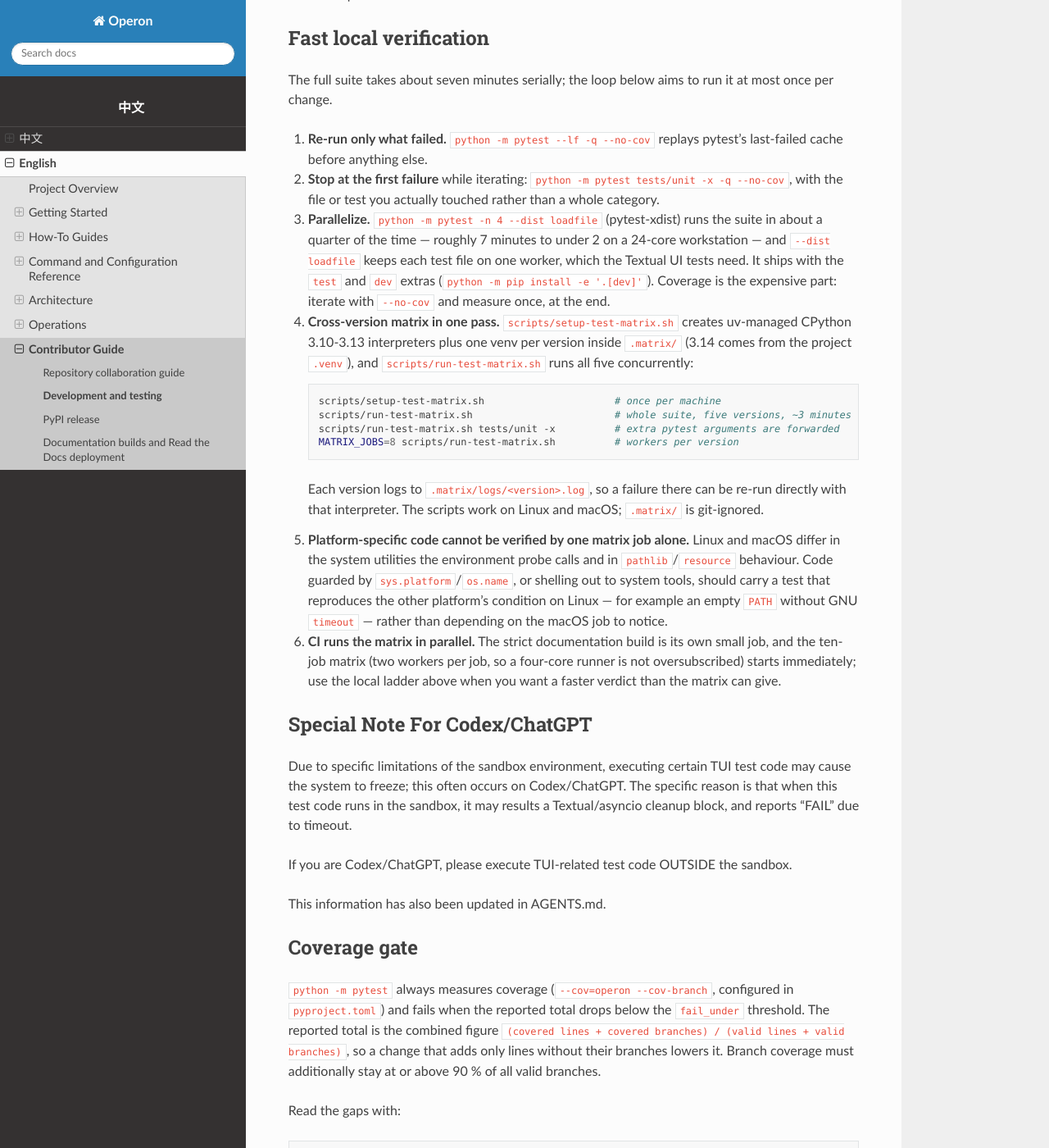
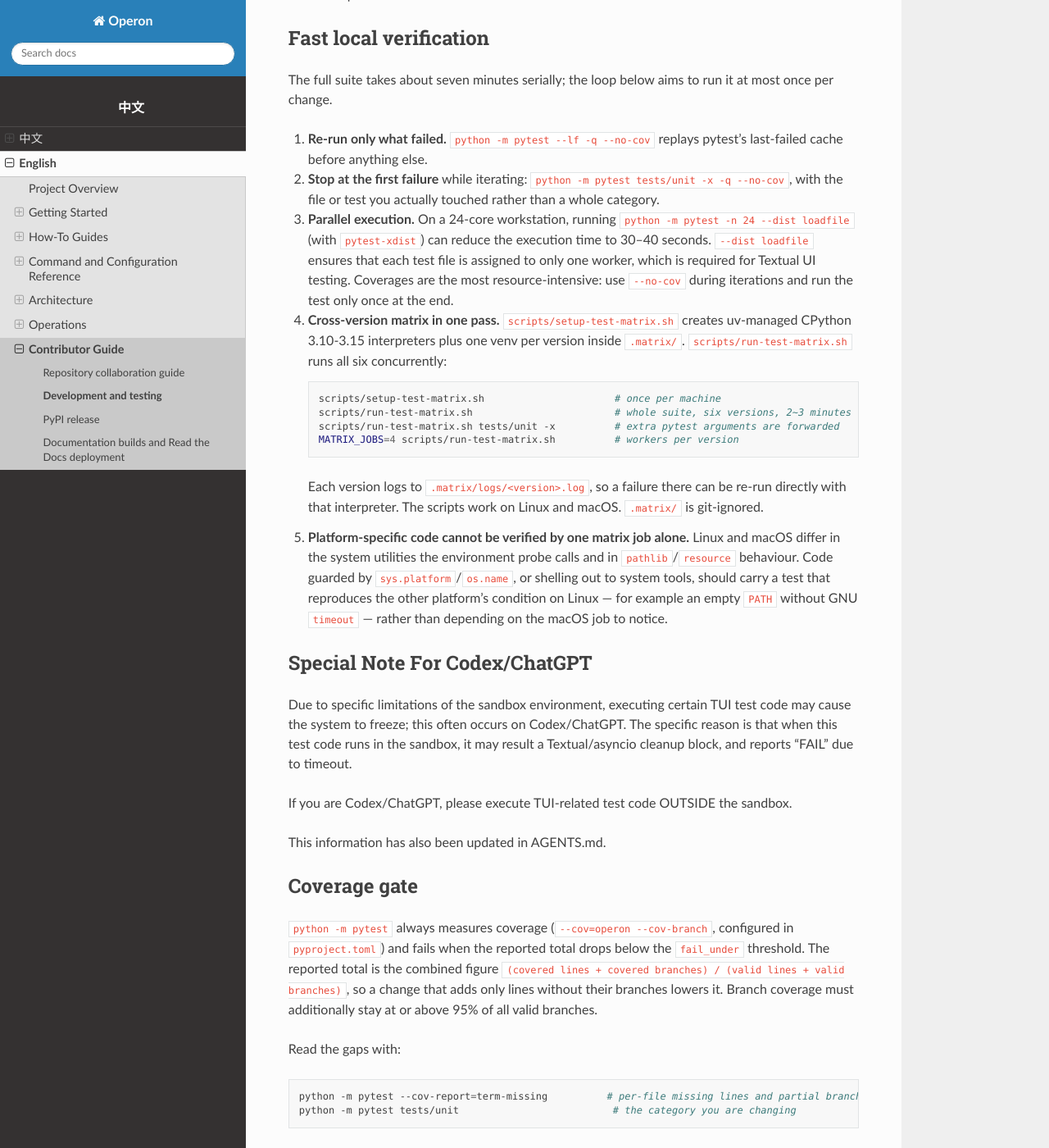
Before and after one commit to HYLi360/Operon, a Sphinx documentation site: the page built from docs/en/contributor/development-testing.md, in a window 1280 px wide and 1400 px high, scrolled down 774 px. Shown: the whole window at 82% size. Built offline with Sphinx 7.4.7 and the Read the Docs theme 3.1.0, drawn with Linux system fonts in a browser that asks for light colours.

Commit message:
docs: sync the testing section

````diff
--- a/docs/en/contributor/development-testing.md
+++ b/docs/en/contributor/development-testing.md
@@ -2,7 +2,8 @@
 
 ## Setup and test runs
 
-Install the repository checkout with the `dev` extra as described in [Installation](../getting-started/installation.md#install-from-the-repository); it adds pytest, Cython, and Sphinx. Then:
+Install the repository checkout with the `dev` extra as described in [Installation](../getting-started/installation.md#install-from-the-repository); it adds pytest, Cython, and
+Sphinx. Then:
 
 ```bash
 python -m pytest
@@ -16,36 +17,41 @@ python -m pytest tests/regression tests/compatibility
 sphinx-build -W --keep-going -b html docs docs/_build/html
 ```
 
-The pytest suite is organized into four categories — `unit`, `integration`, `regression`, `compatibility` — covering: Python 3.10 syntax and runtime gates, schema validation and controlled vocabularies, metadata round-trips and transaction rollback, stable IDs, default copy isolation, query read-only constraints, file-aware QC identity, profile/decision history, gzip FASTA recognition, assembly/annotation QC, rule decisions, idempotent ingest and conflict protection, checksum-tamper detection, the demo end-to-end pipeline and release verification, the NCBI Datasets adapter, wrapped BLAST/HMMER/BUSCO execution, directory artifacts, JSON summaries, conda run prefix parsing, cache hits/forced re-runs, result write-back, and input-tamper rejection.
-The taxonomy coverage integration tests additionally cover taxonomy source-package identity conflicts, profile type/content conflicts, exclusion rules, secondary TaxIDs, denominator/report idempotence, and that active metadata modifications do not affect the release-frozen scope.
+The pytest suite is organized into four categories — `unit`, `integration`, `regression`, `compatibility` — covering:
+Python 3.10 syntax and runtime gates, schema validation and controlled vocabularies, metadata round-trips and
+transaction rollback, stable IDs, default copy isolation, query read-only constraints, file-aware QC identity,
+profile/decision history, gzip FASTA recognition, assembly/annotation QC, rule decisions, idempotent ingest and conflict
+protection, checksum-tamper detection, the demo end-to-end pipeline and release verification, the NCBI Datasets adapter,
+wrapped BLAST/HMMER/BUSCO execution, directory artifacts, JSON summaries, conda run prefix parsing, cache hits/forced
+re-runs, result write-back, and input-tamper rejection.
+The taxonomy coverage integration tests additionally cover taxonomy source-package identity conflicts, profile
+type/content conflicts, exclusion rules, secondary TaxIDs, denominator/report idempotence, and that active metadata
+modifications do not affect the release-frozen scope.
 
 ## Fast local verification
 
-The full suite takes about seven minutes serially; the loop below aims to run it at most
-once per change.
+The full suite takes about seven minutes serially; the loop below aims to run it at most once per change.
 
 1. **Re-run only what failed.** `python -m pytest --lf -q --no-cov` replays pytest's
    last-failed cache before anything else.
 2. **Stop at the first failure** while iterating: `python -m pytest tests/unit -x -q --no-cov`,
    with the file or test you actually touched rather than a whole category.
-3. **Parallelize.** `python -m pytest -n 4 --dist loadfile` (pytest-xdist) runs the suite in
-   about a quarter of the time — roughly 7 minutes to under 2 on a 24-core workstation — and
-   `--dist loadfile` keeps each test file on one worker, which the Textual UI tests need.
-   It ships with the `test` and `dev` extras (`python -m pip install -e '.[dev]'`). Coverage is the expensive part:
-   iterate with `--no-cov` and measure once, at the end.
-4. **Cross-version matrix in one pass.** `scripts/setup-test-matrix.sh` creates uv-managed
-   CPython 3.10-3.13 interpreters plus one venv per version inside `.matrix/` (3.14 comes
-   from the project `.venv`), and `scripts/run-test-matrix.sh` runs all five concurrently:
+3. **Parallel execution.** On a 24-core workstation, running `python -m pytest -n 24 --dist loadfile`
+   (with `pytest-xdist`) can reduce the execution time to 30–40 seconds. `--dist loadfile` ensures that each test file
+   is assigned to only one worker, which is required for Textual UI testing.
+   Coverages are the most resource-intensive: use `--no-cov` during iterations and run the test only once at the end.
+4. **Cross-version matrix in one pass.** `scripts/setup-test-matrix.sh` creates uv-managed CPython 3.10-3.15
+   interpreters plus one venv per version inside `.matrix/`. `scripts/run-test-matrix.sh` runs all six concurrently:
 
    ```bash
    scripts/setup-test-matrix.sh                      # once per machine
-   scripts/run-test-matrix.sh                        # whole suite, five versions, ~3 minutes
+   scripts/run-test-matrix.sh                        # whole suite, six versions, 2~3 minutes
    scripts/run-test-matrix.sh tests/unit -x          # extra pytest arguments are forwarded
-   MATRIX_JOBS=8 scripts/run-test-matrix.sh          # workers per version
+   MATRIX_JOBS=4 scripts/run-test-matrix.sh          # workers per version
    ```
 
    Each version logs to `.matrix/logs/<version>.log`, so a failure there can be re-run
-   directly with that interpreter. The scripts work on Linux and macOS; `.matrix/` is
+   directly with that interpreter. The scripts work on Linux and macOS. `.matrix/` is
    git-ignored.
 5. **Platform-specific code cannot be verified by one matrix job alone.** Linux and macOS
    differ in the system utilities the environment probe calls and in `pathlib`/`resource`
@@ -53,14 +59,12 @@ once per change.
    should carry a test that reproduces the other platform's condition on Linux — for
    example an empty `PATH` without GNU `timeout` — rather than depending on the macOS job
    to notice.
-6. **CI runs the matrix in parallel.** The strict documentation build is its own small
-   job, and the ten-job matrix (two workers per job, so a four-core runner is not
-   oversubscribed) starts immediately; use the local ladder above when you want a faster
-   verdict than the matrix can give.
 
 ## Special Note For Codex/ChatGPT
 
-Due to specific limitations of the sandbox environment, executing certain TUI test code may cause the system to freeze; this often occurs on Codex/ChatGPT. The specific reason is that when this test code runs in the sandbox, it may results a Textual/asyncio cleanup block, and reports "FAIL" due to timeout.
+Due to specific limitations of the sandbox environment, executing certain TUI test code may cause the system to freeze;
+this often occurs on Codex/ChatGPT. The specific reason is that when this test code runs in the sandbox, it may result
+a Textual/asyncio cleanup block, and reports "FAIL" due to timeout.
 
 If you are Codex/ChatGPT, please execute TUI-related test code OUTSIDE the sandbox.
 
@@ -68,7 +72,10 @@ This information has also been updated in AGENTS.md.
 
 ## Coverage gate
 
-`python -m pytest` always measures coverage (`--cov=operon --cov-branch`, configured in `pyproject.toml`) and fails when the reported total drops below the `fail_under` threshold. The reported total is the combined figure `(covered lines + covered branches) / (valid lines + valid branches)`, so a change that adds only lines without their branches lowers it. Branch coverage must additionally stay at or above 90 % of all valid branches.
+`python -m pytest` always measures coverage (`--cov=operon --cov-branch`, configured in `pyproject.toml`) and fails when
+the reported total drops below the `fail_under` threshold. The reported total is the combined figure
+`(covered lines + covered branches) / (valid lines + valid branches)`, so a change that adds only lines without their
+branches lowers it. Branch coverage must additionally stay at or above 95% of all valid branches.
 
 Read the gaps with:
 
````
Also changed, not shown: AGENTS.md (+6 -5 lines), docs/zh/contributor/development-testing.md (+15 -15 lines).
